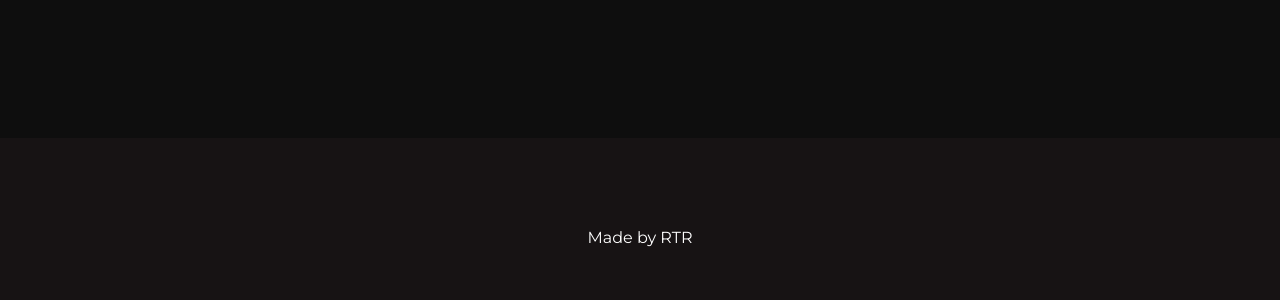
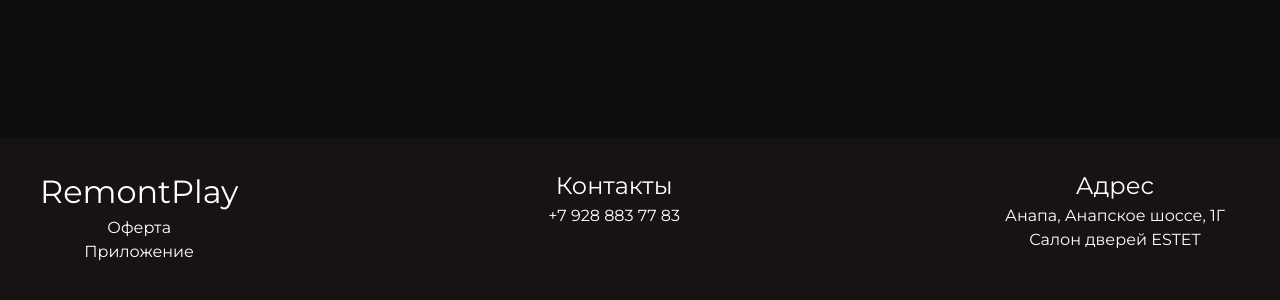
Before and after one commit to PAnanasik/landing, a Next.js app: page /client in a window 1280 px wide. Shown: the part 6196-6496 px from the top of the page. Built offline with nearby package versions, Linux system fonts and the light colour scheme.

Commit message:
deploy fixes

```diff
--- a/components-client/Footer.tsx
+++ b/components-client/Footer.tsx
@@ -1,7 +1,30 @@
 const Footer = () => {
   return (
-    <div className="w-full bg-dark h-[200px] flex items-center justify-center mt-[90px]">
-      <p>Made by RTR</p>
+    <div className="w-full bg-dark sm:h-[200px] h-full mt-[90px] px-[20px] py-[30px]">
+      <div
+        className="w-full h-full
+      flex sm:flex-row flex-col items-center justify-center text-center gap-[20px] sm:justify-between max-w-[1240px] mx-auto px-[20px] sm:items-center"
+      >
+        <div className="flex flex-col h-full">
+          <h2 className="text-[32px]">RemontPlay</h2>
+          <a href="http://localhost:3000/client-offer.pdf" target="_blank">
+            Оферта
+          </a>
+          <a href="https://remont-play.ru/" target="_blank">
+            Приложение
+          </a>
+        </div>
+        <div className="h-full">
+          <h2 className="text-[24px]">Контакты</h2>
+          <p>+7 928 883 77 83</p>
+        </div>
+        <div className="h-full">
+          <h2 className="text-[24px]">Адрес</h2>
+          <p className="max-w-[250px]">
+            Анапа, Анапское шоссе, 1Г Салон дверей ESTET
+          </p>
+        </div>
+      </div>
     </div>
   );
 };
--- a/components-partner/Footer.tsx
+++ b/components-partner/Footer.tsx
@@ -1,7 +1,30 @@
 const Footer = () => {
   return (
-    <div className="w-full bg-dark h-[200px] flex items-center justify-center mt-[90px]">
-      <p>Made by RTR</p>
+    <div className="w-full bg-dark sm:h-[200px] h-full mt-[90px] px-[20px] py-[30px]">
+      <div
+        className="w-full h-full
+      flex sm:flex-row flex-col items-center justify-center text-center gap-[20px] sm:justify-between max-w-[1240px] mx-auto px-[20px] sm:items-center"
+      >
+        <div className="flex flex-col h-full">
+          <h2 className="text-[32px]">RemontPlay</h2>
+          <a href="http://localhost:3000/client-offer.pdf" target="_blank">
+            Оферта
+          </a>
+          <a href="https://remont-play.ru/" target="_blank">
+            Приложение
+          </a>
+        </div>
+        <div className="h-full">
+          <h2 className="text-[24px]">Контакты</h2>
+          <p>+7 928 883 77 83</p>
+        </div>
+        <div className="h-full">
+          <h2 className="text-[24px]">Адрес</h2>
+          <p className="max-w-[250px]">
+            Анапа, Анапское шоссе, 1Г Салон дверей ESTET
+          </p>
+        </div>
+      </div>
     </div>
   );
 };
```
Also changed, not shown: 1 other file (tests, documents, lock files or other folders).
